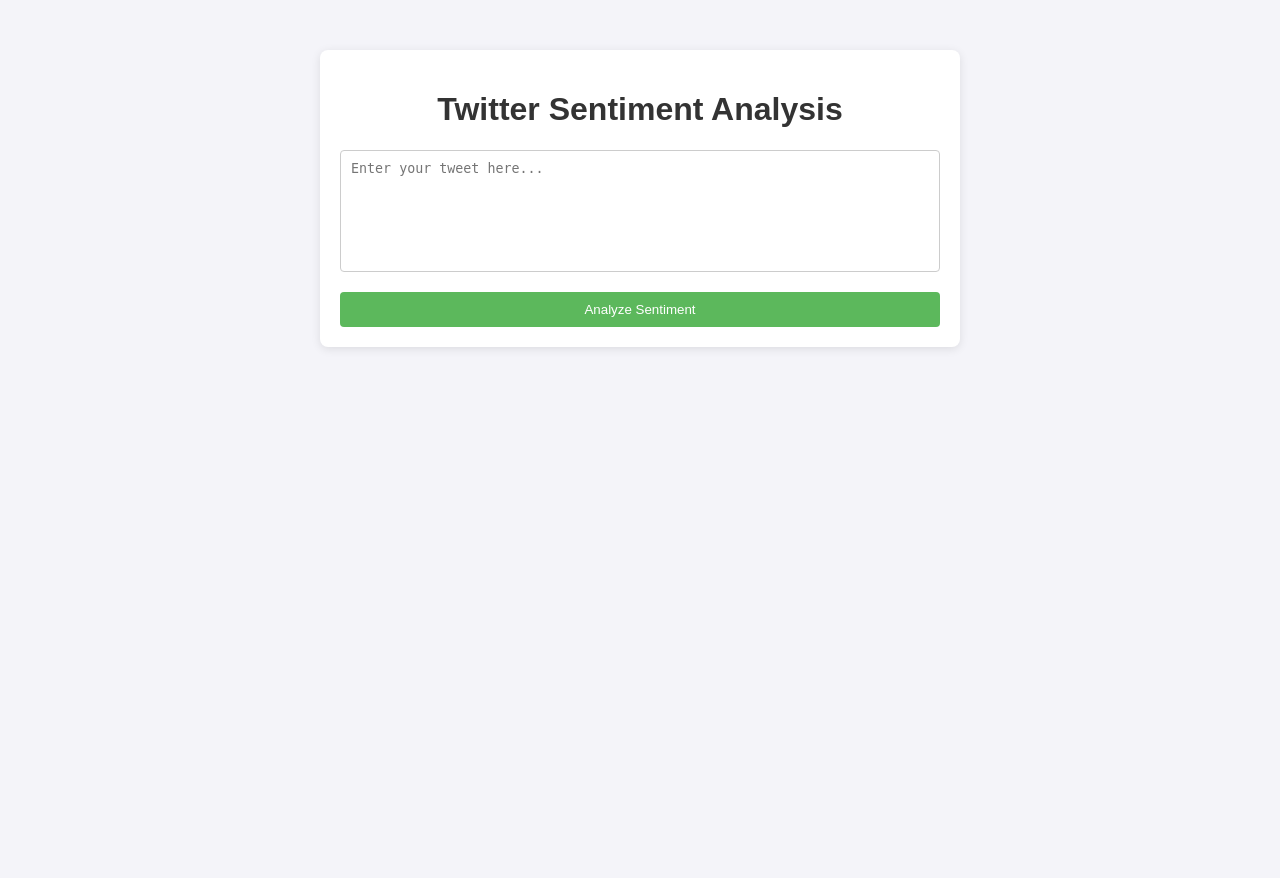
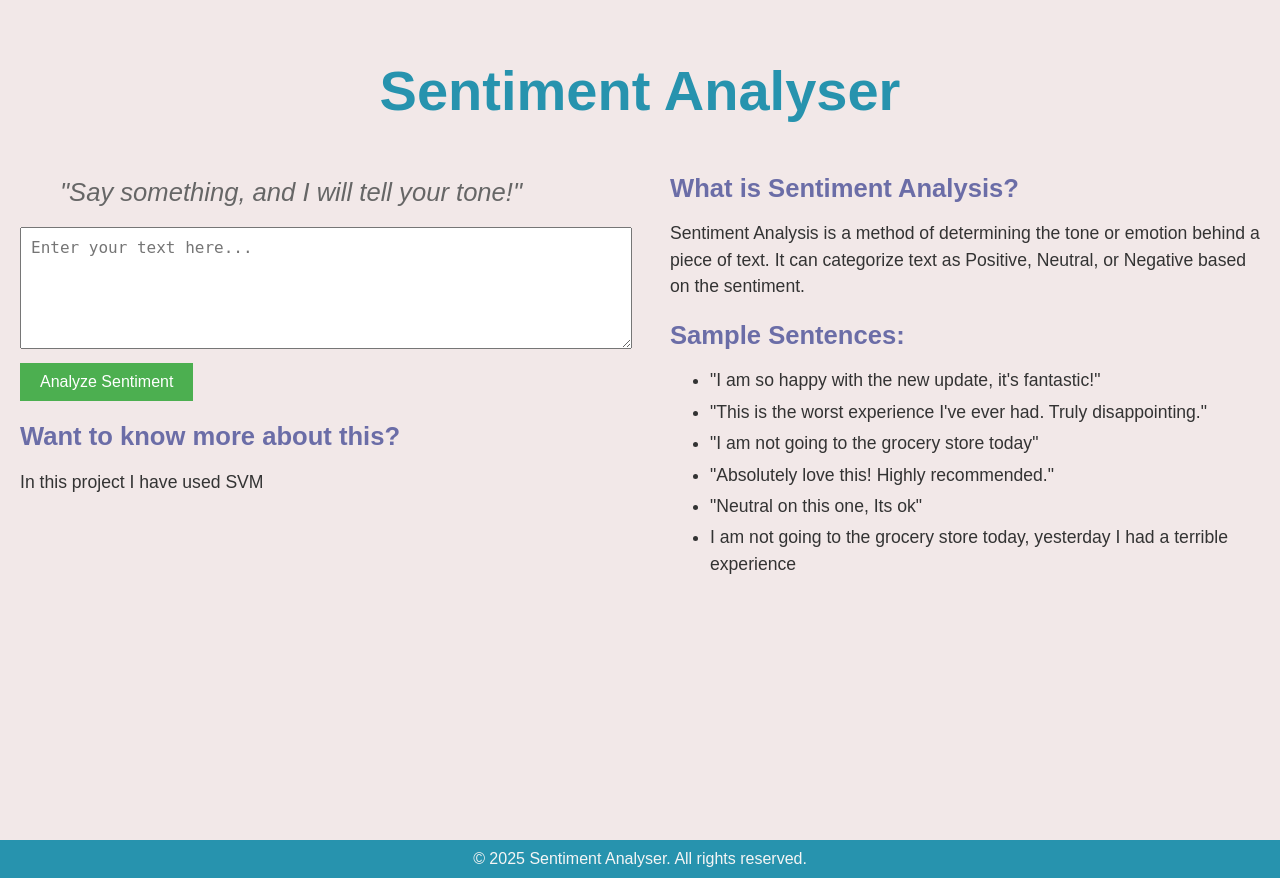
Before and after one commit to pavanteja15/SentimentAnalysisApp, a Flask app: page / in a window 1280 px wide. Before the commit the page ends 349 px from the top, so only its background shows below. Run offline with Flask 3, Linux system fonts and the light colour scheme; parts of the project's set-up code (start-up, migrations or seed data) failed here and were passed over.

Commit message:
Updated layout and styles in index.html and style.css

```diff
--- a/app.py
+++ b/app.py
@@ -8,7 +8,6 @@
 import joblib
 
 app = Flask(__name__)
-app.secret_key = 'your_secret_key'
 
 # Load the trained components
 vectorizer = joblib.load('vectorizer.pkl')
@@ -29,10 +28,14 @@
     selected_text = selector.transform(vectorized_text)
 
     # Predict sentiment
-    sentiment = model.predict(selected_text)[0]
+    sentiment_code = model.predict(selected_text)[0]
+    sentiment = "Positive" if sentiment_code == 1 else "Neutral" if sentiment_code == 0 else "Negative"
 
-    # Render the result page with sentiment
-    return render_template('result.html', text=text, sentiment=sentiment)
+    # Dynamic background color for sentiments
+    bg_color = "green" if sentiment == "Positive" else "yellow" if sentiment == "Neutral" else "red"
+
+    # Render the result page with variables
+    return render_template('result.html', text=text, sentiment=sentiment, bg_color=bg_color)
 
 if __name__ == '__main__':
     app.run(debug=True)
--- a/static/css/style.css
+++ b/static/css/style.css
@@ -1,55 +1,76 @@
+/* General styles */
 body {
-    font-family: Arial, sans-serif;
-    background-color: #f4f4f9;
     margin: 0;
-    padding: 0;
+    font-family: 'Arial', sans-serif;
+    color: #333;
 }
 
 .container {
-    max-width: 600px;
-    margin: 50px auto;
     padding: 20px;
-    background: #fff;
-    border-radius: 8px;
-    box-shadow: 0 2px 10px rgba(0, 0, 0, 0.1);
 }
 
-h1 {
-    text-align: center;
-    color: #333;
+.full-screen {
+    display: flex;
+    flex-direction: column;
+    height: 100vh;
 }
 
-form {
-    display: flex;
-    flex-direction: column;
+header h1 {
+    text-align: center;
+    color: #2793ae;
+    font-size: 3.5rem;
+    margin-bottom: 30px;
 }
 
-textarea {
-    height: 100px;
-    margin-bottom: 20px;
-    padding: 10px;
-    border: 1px solid #ccc;
-    border-radius: 4px;
-    resize: none;
+/* Grid Layout */
+.content-grid {
+    display: flex;
+    justify-content: space-between;
+    gap: 20px;
 }
 
-button {
-    background-color: #5cb85c;
-    color: white;
-    padding: 10px;
-    border: none;
-    border-radius: 4px;
-    cursor: pointer;
+.left-section, .right-section {
+    flex: 1;
 }
 
-button:hover {
-    background-color: #4cae4c;
+/* Quotes */
+blockquote.quote {
+    font-size: 1.6rem;
+    font-style: italic;
+    color: #666;
+    margin-bottom: 20px;
 }
 
-a {
-    display: block;
-    margin-top: 20px;
-    text-align: center;
-    color: #007bff;
-    text-decoration: none;
+/* Form */
+form textarea {
+    width: 100%;
+    height: 100px;
+    padding: 10px;
+    font-size: 1rem;
+    margin-bottom: 10px;
 }
+
+form button {
+    background-color: #4CAF50;
+    color: white;
+    padding: 10px 20px;
+    border: none;
+    cursor: pointer;
+    font-size: 1rem;
+}
+
+/* Definition and Samples */
+.definition h2, .samples h2 {
+    color: #6b6da7;
+    font-size: 1.6rem;
+    margin-bottom: 10px;
+}
+
+.definition p, .samples ul {
+    font-size: 1.1rem;
+    line-height: 1.5;
+}
+
+.samples ul li {
+    margin-bottom: 5px;
+}
--- a/templates/index.html
+++ b/templates/index.html
@@ -3,16 +3,60 @@
 <head>
     <meta charset="UTF-8">
     <meta name="viewport" content="width=device-width, initial-scale=1.0">
-    <title>Twitter Sentiment Analysis</title>
+    <title>Sentiment Analyser</title>
     <link rel="stylesheet" href="{{ url_for('static', filename='css/style.css') }}">
 </head>
-<body>
-    <div class="container">
-        <h1>Twitter Sentiment Analysis</h1>
-        <form action="/predict" method="POST">
-            <textarea name="text" placeholder="Enter your tweet here..." required></textarea>
-            <button type="submit">Analyze Sentiment</button>
-        </form>
+<body style="background-color: #f2e8e8;"> <!-- Added light background color -->
+    <div class="container full-screen">
+        <header>
+            <h1>Sentiment Analyser</h1>
+        </header>
+        <main class="content-grid">
+            <!-- Left column -->
+            <div class="left-section" style="padding-right: 20px;"> <!-- Added space between left and right columns -->
+                <blockquote class="quote">"Say something, and I will tell your tone!"</blockquote>
+                <form action="/predict" method="POST" class="form">
+                    <textarea name="text" placeholder="Enter your text here..." required></textarea>
+                    <button type="submit">Analyze Sentiment</button>
+                </form>
+                <section class="definition">
+                    <h2>Want to know more about this?</h2>
+                    <p>In this project I have used SVM</p>
+                </section>
+
+            </div>
+            <!-- Right column -->
+            <div class="right-section" style="padding-left: 20px;"> <!-- Added space between left and right columns -->
+                <section class="definition">
+                    <h2>What is Sentiment Analysis?</h2>
+                    <p>
+                        Sentiment Analysis is a method of determining the tone or emotion behind a piece of text.
+                        It can categorize text as Positive, Neutral, or Negative based on the sentiment.
+                        <br>
+                    </p>
+
+                </section>
+
+                <section class="samples">
+                    <h2>Sample Sentences:</h2>
+                    <ul>
+                        <li>"I am so happy with the new update, it's fantastic!"</li>
+                        <li>"This is the worst experience I've ever had. Truly disappointing."</li>
+                        <li>"I am not going to the grocery store today"</li>
+                        <li>"Absolutely love this! Highly recommended."</li>
+                        <li>"Neutral on this one, Its ok"</li>
+                        <li>I am not going to the grocery store today, yesterday I had a terrible experience</li>
+                    </ul>
+                </section>
+
+
+            </div>
+        </main>
     </div>
+
+    <!-- Footer with copyright -->
+    <footer style="text-align: center; padding: 10px; font-size: 1rem; color: #f5f5f5; background-color: #2793ae;">
+        &copy; 2025 Sentiment Analyser. All rights reserved.
+    </footer>
 </body>
 </html>
```
Also changed, not shown: templates/result.html (+64 -2 lines).
